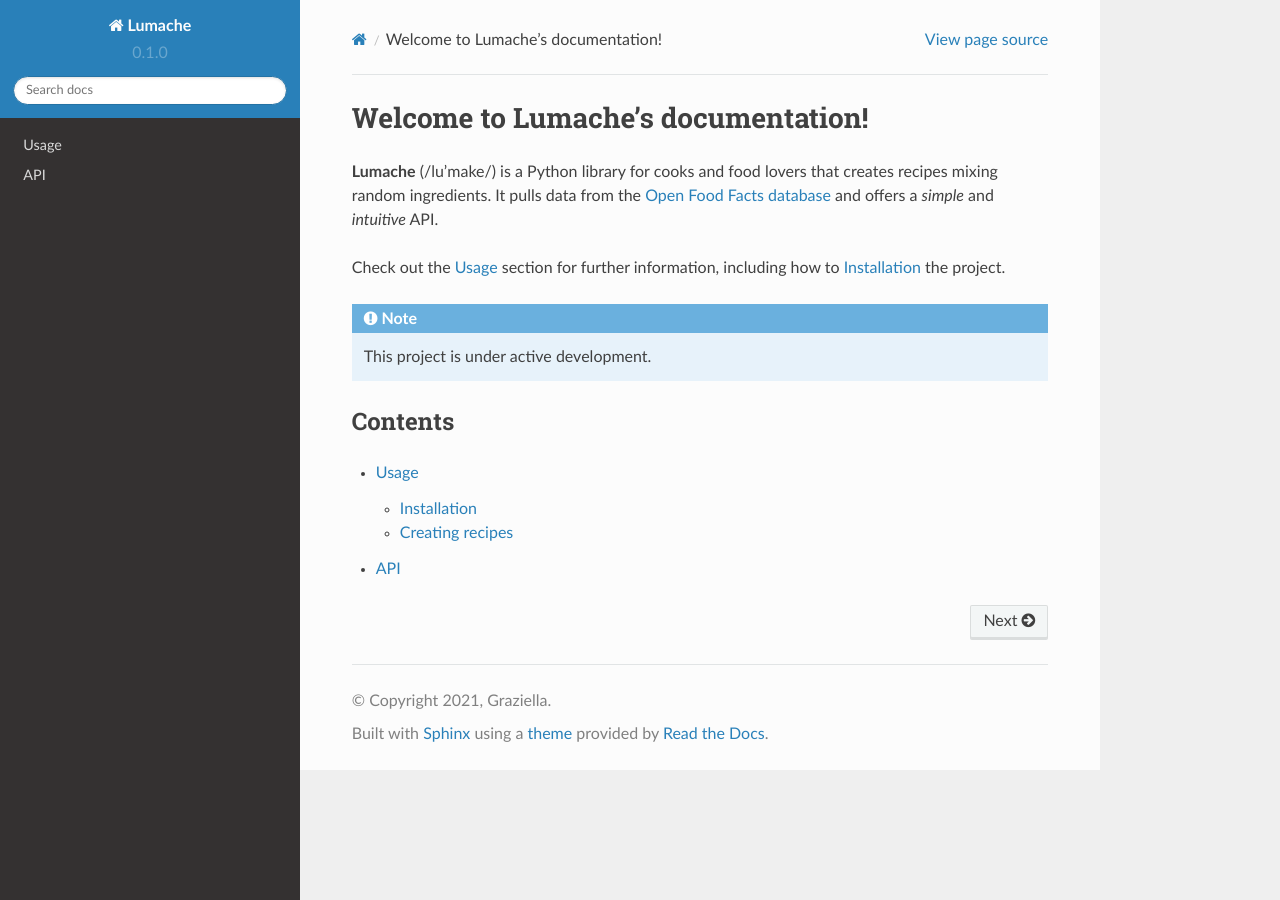
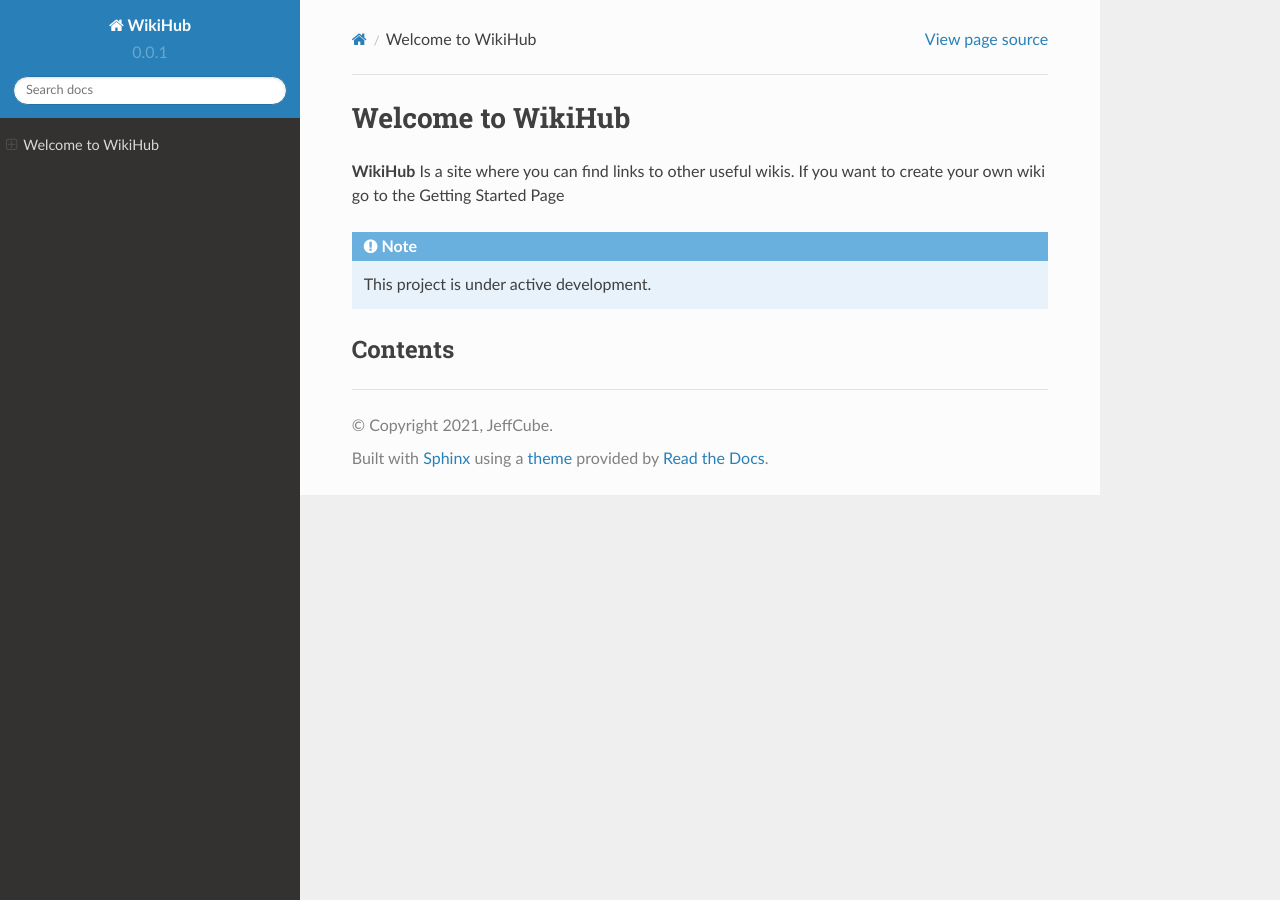
Before and after one commit to JeffCube99/WikiHub, a Sphinx documentation site: the page built from docs/source/index.rst, in a window 1280 px wide. Built offline with Sphinx 7.4.7 and the Read the Docs theme 2.0.0, drawn with Linux system fonts in a browser that asks for light colours.

Commit message:
* Removing Template Files * Updating README.rst and homepage (source/index.rst) * Replacing template project and author information

```diff
--- a/docs/source/api.rst
+++ /dev/null
@@ -1,7 +0,0 @@
-API
-===
-
-.. autosummary::
-   :toctree: generated
-
-   lumache
--- a/docs/source/conf.py
+++ b/docs/source/conf.py
@@ -2,12 +2,12 @@
 
 # -- Project information
 
-project = 'Lumache'
-copyright = '2021, Graziella'
-author = 'Graziella'
+project = 'WikiHub'
+copyright = '2021, JeffCube'
+author = 'JeffCube'
 
-release = '0.1'
-version = '0.1.0'
+version = '0.0.1'
+release = version
 
 # -- General configuration
 
--- a/docs/source/index.rst
+++ b/docs/source/index.rst
@@ -1,13 +1,8 @@
-Welcome to Lumache's documentation!
-===================================
+Welcome to WikiHub
+==================
 
-**Lumache** (/lu'make/) is a Python library for cooks and food lovers
-that creates recipes mixing random ingredients.
-It pulls data from the `Open Food Facts database <https://world.openfoodfacts.org/>`_
-and offers a *simple* and *intuitive* API.
-
-Check out the :doc:`usage` section for further information, including
-how to :ref:`installation` the project.
+**WikiHub** Is a site where you can find links to other useful wikis. If you want
+to create your own wiki go to the Getting Started Page
 
 .. note::
 
@@ -17,6 +12,3 @@
 --------
 
 .. toctree::
-
-   usage
-   api
--- a/pyproject.toml
+++ b/pyproject.toml
@@ -3,6 +3,6 @@
 build-backend = "flit_core.buildapi"
 
 [project]
-name = "lumache"
-authors = [{name = "Graziella", email = "graziella@lumache"}]
+name = "WikiHub"
+authors = [{name = "JeffCube", email = "jeffcube99@gmail.com"}]
 dynamic = ["version", "description"]
```
Also changed, not shown: README.rst (+4 -7 lines), docs/source/usage.rst (deleted, +0 -33 lines), lumache.py (deleted, +0 -23 lines).
